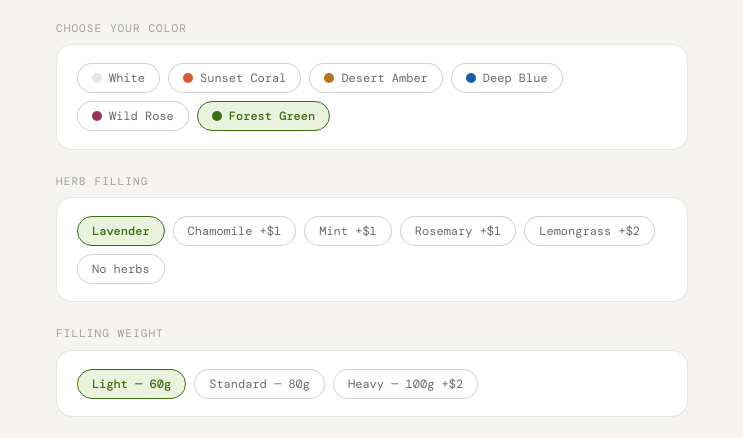
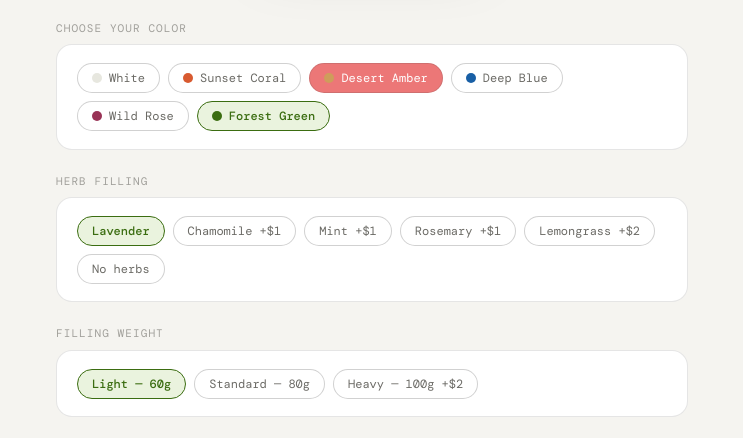
Before and after one commit to sackslinger/footbag-factory, a website: page index.html in a window 1280 px wide. Both pictures are taken after a click on the element "Customize". Shown: the part 356-794 px from the top of the page, without its empty margins (268-1011 px from the left). Drawn offline with nearby package versions, Linux system fonts and the light colour scheme; a script that the page names is missing.

Commit message:
sold out

```diff
--- a/index.html
+++ b/index.html
@@ -184,6 +184,14 @@
     .chip.color-chip { display: flex; align-items: center; gap: 7px; }
     .chip-dot { width: 10px; height: 10px; border-radius: 50%; flex-shrink: 0; }
 
+    .chip.sold-out {
+      background-color: #e53e3e;
+      color: white;
+      cursor: not-allowed;
+      opacity: 0.7;
+      pointer-events: none;
+    }
+
     /* PRICE ROW */
     .price-row { display: flex; align-items: baseline; justify-content: space-between; padding: 1.25rem 1.5rem 0; }
     .price-label { font-size: 13px; color: var(--text-muted); font-family: 'DM Mono', monospace; }
@@ -298,7 +306,7 @@
         <div class="chip-grid" id="colorChips">
           <div class="chip color-chip"        onclick="pickColor(this,'#e7e7df','White')"   ><span class="chip-dot" style="background:#e7e7df"></span>White</div>
           <div class="chip color-chip"        onclick="pickColor(this,'#D85A30','Sunset Coral')"><span class="chip-dot" style="background:#D85A30"></span>Sunset Coral</div>
-          <div class="chip color-chip"        onclick="pickColor(this,'#BA7517','Desert Amber')"><span class="chip-dot" style="background:#BA7517"></span>Desert Amber</div>
+          <div class="chip color-chip sold-out"        onclick="pickColor(this,'#BA7517','Desert Amber')"><span class="chip-dot" style="background:#BA7517"></span>Desert Amber</div>
           <div class="chip color-chip"        onclick="pickColor(this,'#185FA5','Deep Blue')"  ><span class="chip-dot" style="background:#185FA5"></span>Deep Blue</div>
           <div class="chip color-chip"        onclick="pickColor(this,'#993356','Wild Rose')"  ><span class="chip-dot" style="background:#993356"></span>Wild Rose</div>
           <div class="chip color-chip active" onclick="pickColor(this,'#3B6D11','Forest Green')"><span class="chip-dot" style="background:#3B6D11"></span>Forest Green</div>
@@ -336,7 +344,7 @@
       <div class="panel">
         <div class="chip-grid" id="panelChips">
           <div class="chip active" onclick="pickOption('panel',this,'Classic 6-panel',0)">Classic 6-panel</div>
-          <div class="chip"        onclick="pickOption('panel',this,'8-panel',3)">8-panel +$3</div>
+          <div class="chip"        onclick="pickOption('panel',this,'8-panel',3)">14-panel +$3</div>
           <div class="chip"        onclick="pickOption('panel',this,'32-panel pro',8)">32-panel pro +$8</div>
         </div>
       </div>
```
